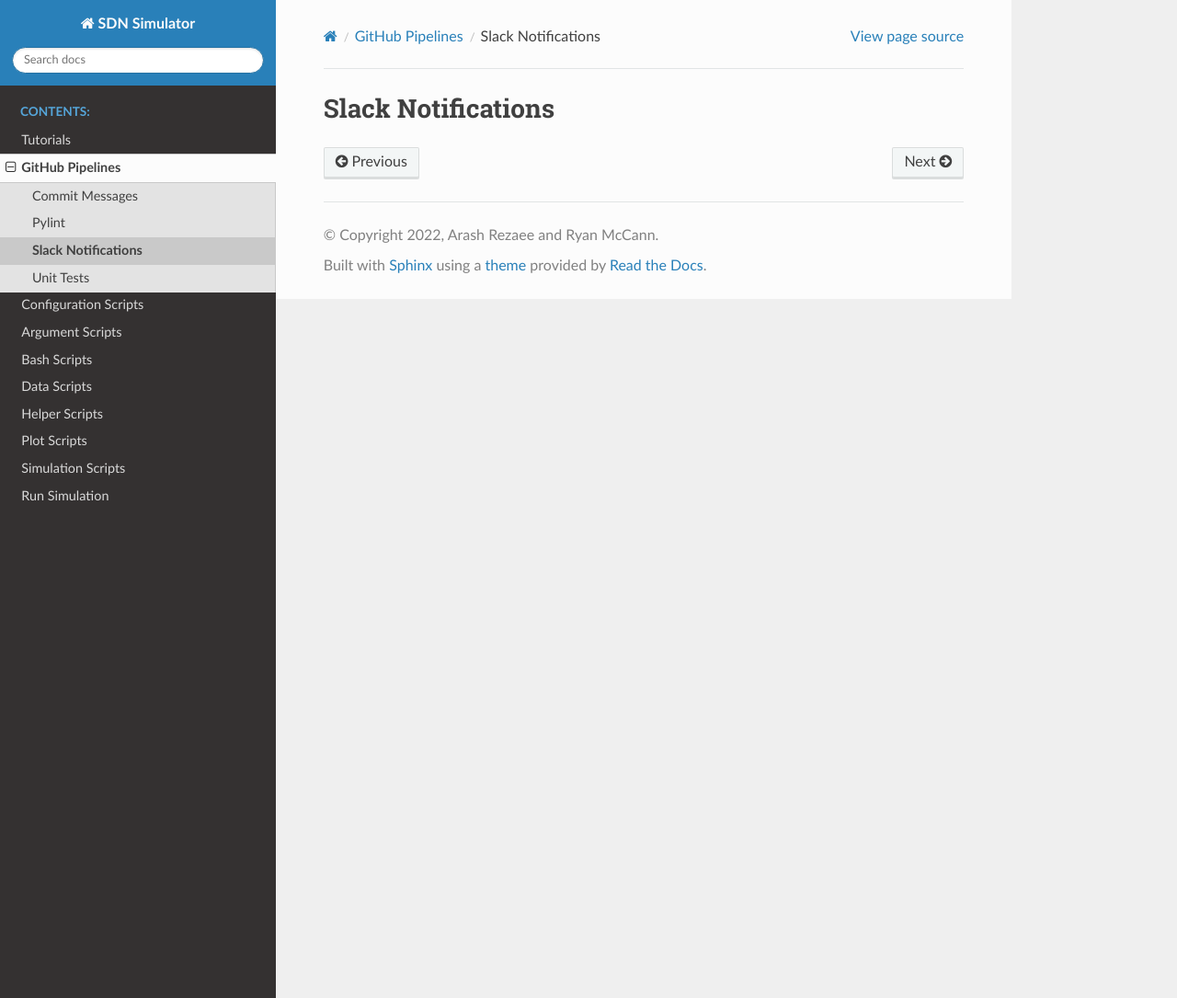
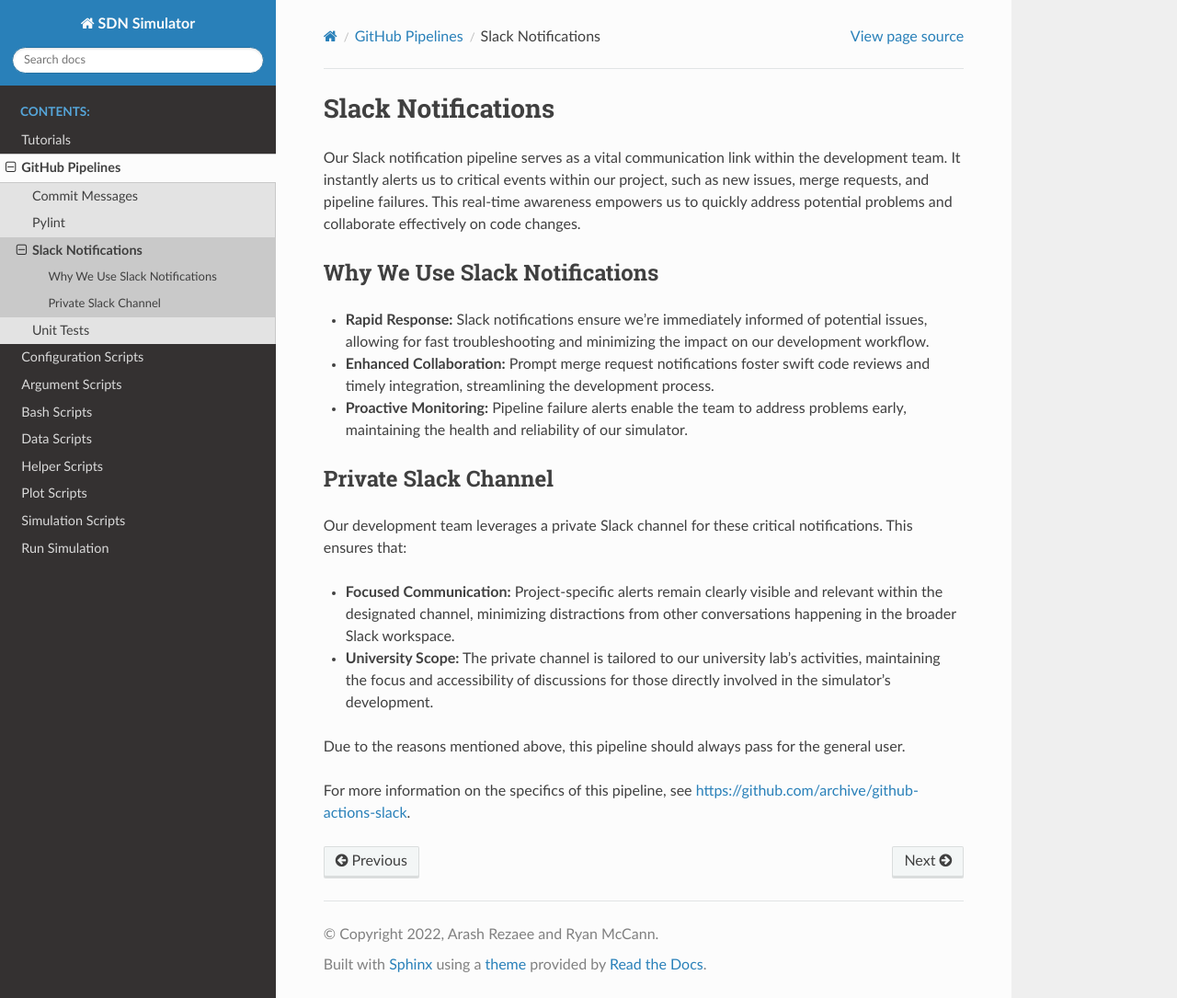
Before and after one commit to SDNNetSim/SDON_simulator, a Sphinx documentation site: the page built from docs/github/slack_notifications.rst, in a window 1280 px wide and 1085 px high. Shown: the whole window at 92% size. Built offline with Sphinx 7.4.7 and the Read the Docs theme 2.0.0, drawn with Linux system fonts in a browser that asks for light colours; pages that are not in the unit, such as notebooks, are missing from menus.

Commit message:
Complete slack notification docs

```diff
--- a/docs/github/slack_notifications.rst
+++ b/docs/github/slack_notifications.rst
@@ -1,2 +1,25 @@
 Slack Notifications
 ===================
+
+Our Slack notification pipeline serves as a vital communication link within the development team. It instantly alerts
+us to critical events within our project, such as new issues, merge requests, and pipeline failures.
+This real-time awareness empowers us to quickly address potential problems and collaborate effectively on code changes.
+
+Why We Use Slack Notifications
+------------------------------
+
+* **Rapid Response:** Slack notifications ensure we're immediately informed of potential issues, allowing for fast troubleshooting and minimizing the impact on our development workflow.
+* **Enhanced Collaboration:** Prompt merge request notifications foster swift code reviews and timely integration, streamlining the development process.
+* **Proactive Monitoring:** Pipeline failure alerts enable the team to address problems early, maintaining the health and reliability of our simulator.
+
+Private Slack Channel
+--------------------
+
+Our development team leverages a private Slack channel for these critical notifications. This ensures that:
+
+* **Focused Communication:**  Project-specific alerts remain clearly visible and relevant within the designated channel, minimizing distractions from other conversations happening in the broader Slack workspace.
+* **University Scope:** The private channel is tailored to our university lab's activities, maintaining the focus and accessibility of discussions for those directly involved in the simulator's development.
+
+Due to the reasons mentioned above, this pipeline should always pass for the general user.
+
+For more information on the specifics of this pipeline, see `<https://github.com/archive/github-actions-slack>`_.
```
